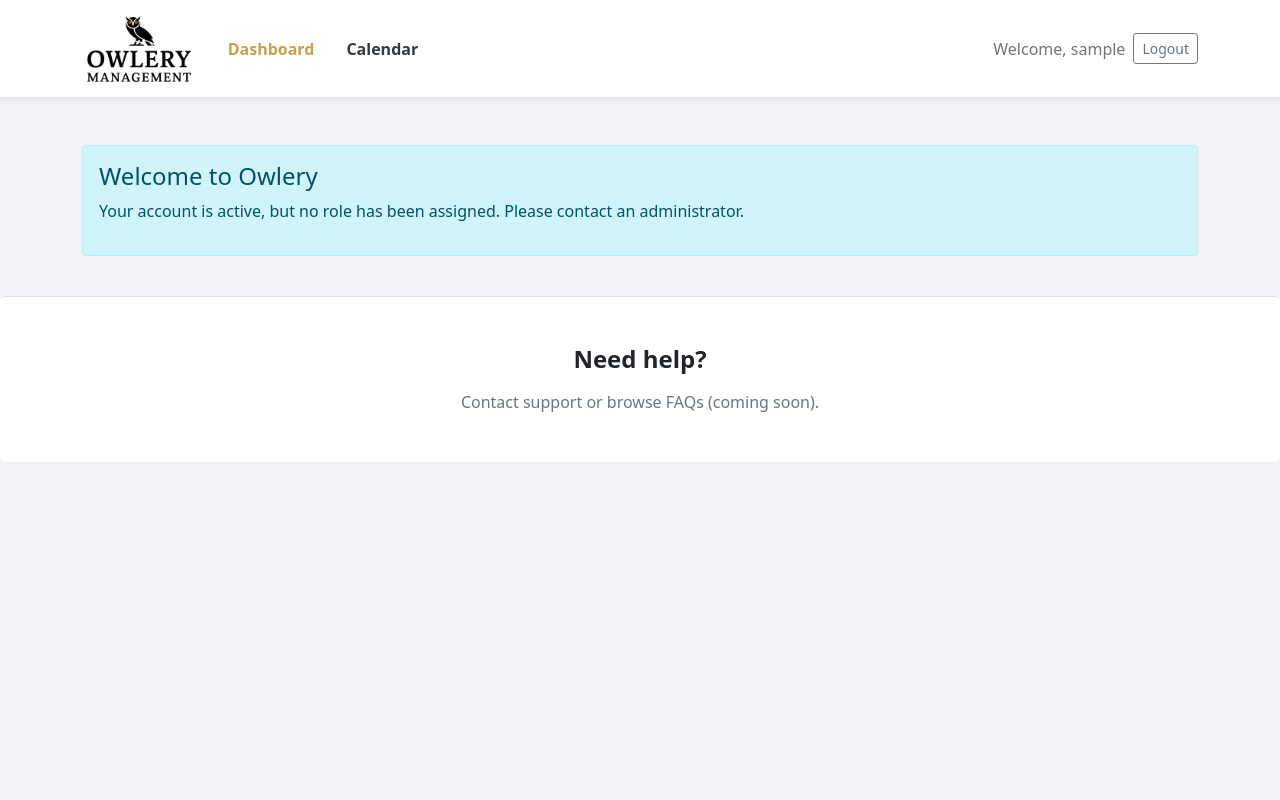
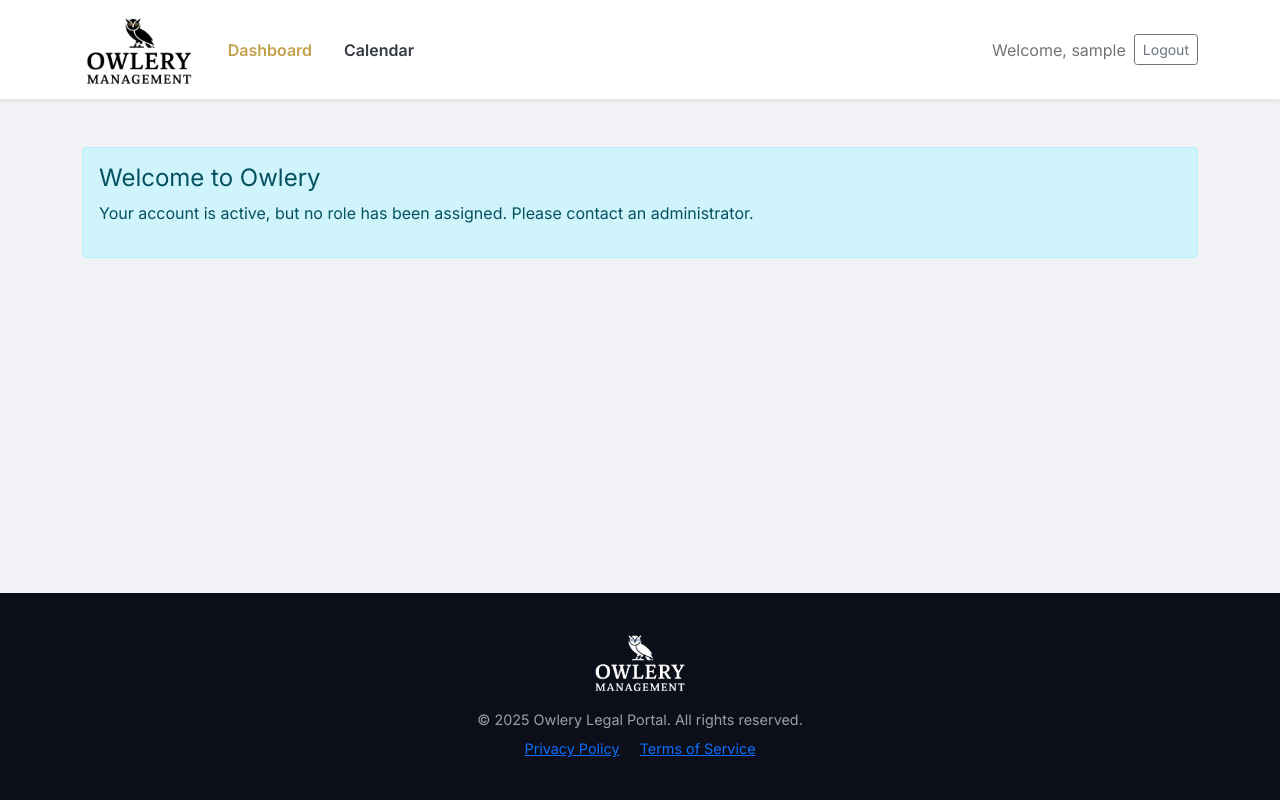
Before and after one commit to susanachavez02/owlerymanagement, a Django app: page /users/dashboard/ in a window 1280 px wide. Run offline with Django 5.2, Linux system fonts and the light colour scheme; the visitor is signed in with stand-in values (Sample User, id 1); data comes from the database, SQL or seed files in the repository.

Commit message:
footer update

```diff
--- a/templates/base.html
+++ b/templates/base.html
@@ -19,6 +19,29 @@
     <title>Owlery Legal Portal</title>
 
     <style>
+/* Update the body style to use Flexbox */
+body {
+    font-family: 'Inter', sans-serif;
+    background-color: #f8f9fa;
+    color: var(--owl-dark);
+    -webkit-font-smoothing: antialiased;
+
+    /* --- NEW FLEXBOX STYLES --- */
+    display: flex;
+    flex-direction: column;
+    min-height: 100vh; /* Forces body to be at least the height of the screen */
+}
+
+/* Update the footer style to push itself to the bottom */
+.footer {
+    background-color: #0c0f19;
+    color: rgba(255,255,255,0.6);
+    padding: 40px 0;
+    font-size: 0.9rem;
+
+    /* --- NEW PROPERTY --- */
+    margin-top: auto; /* Pushes the footer to the bottom of the flex container */
+}
   /* Theme tokens */
   :root {
     --owl-dark:#0c0f19;
@@ -183,11 +206,17 @@
 
     {% block extra_js %}
     {% endblock %}
-<section id="help" class="py-5 bg-white border-top rounded-3">
-      <div class="container text-center">
-        <h2 class="h4 fw-bold mb-3">Need help?</h2>
-        <p class="text-secondary mb-0">Contact support or browse FAQs (coming soon).</p>
-      </div>
-    </section>
+<footer class="footer">
+    <div class="container text-center">
+        <div class="mb-3">
+            <img src="{% static 'images/realowlerypic.png' %}" alt="Logo" height="60" style="filter: invert(1);">
+        </div>
+        <p class="mb-0">&copy; {% now "Y" %} Owlery Legal Portal. All rights reserved.</p>
+        <div class="mt-2">
+            <a href="#" class="me-3">Privacy Policy</a>
+            <a href="#">Terms of Service</a>
+        </div>
+    </div>
+</footer>
 </body>
 </html>
--- a/templates/users/reg_user_dashboard.html
+++ b/templates/users/reg_user_dashboard.html
@@ -152,6 +152,8 @@
       </div>
     </section>
 
+
+
 {# --- FALLBACK --- #}
 {% else %}
     <div class="alert alert-info">
```
